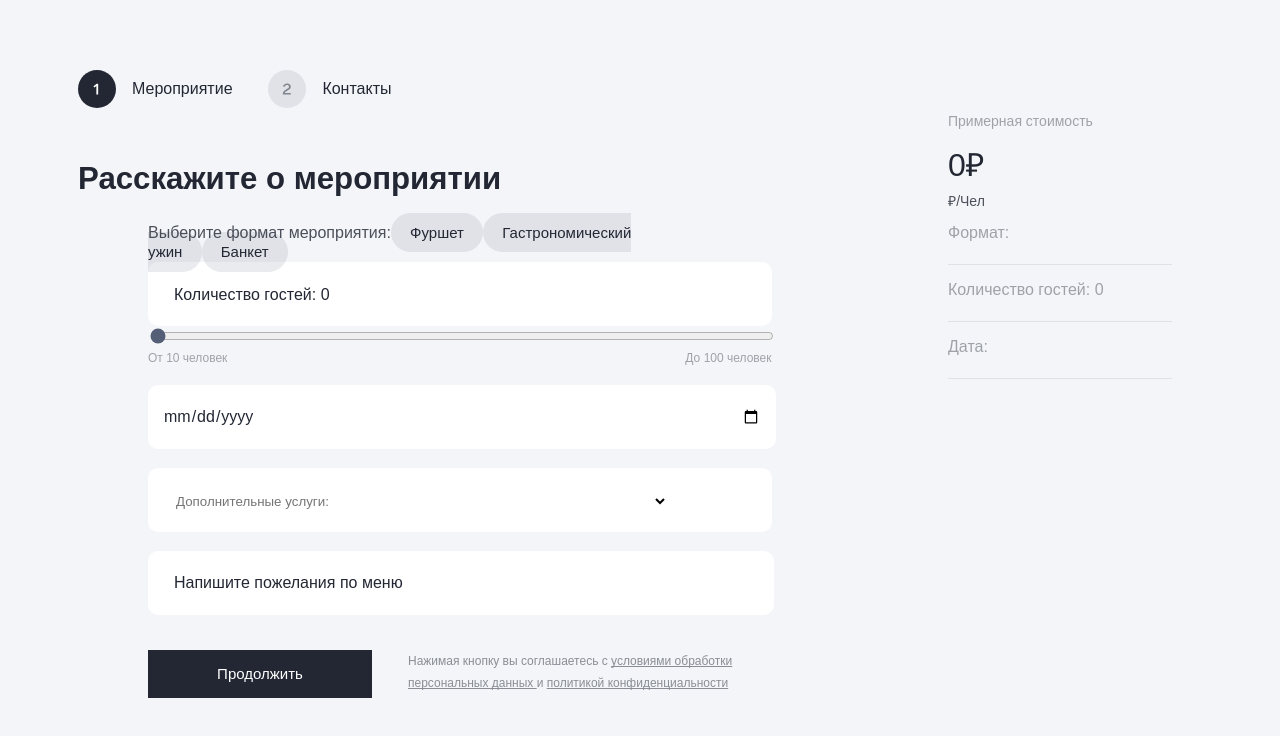
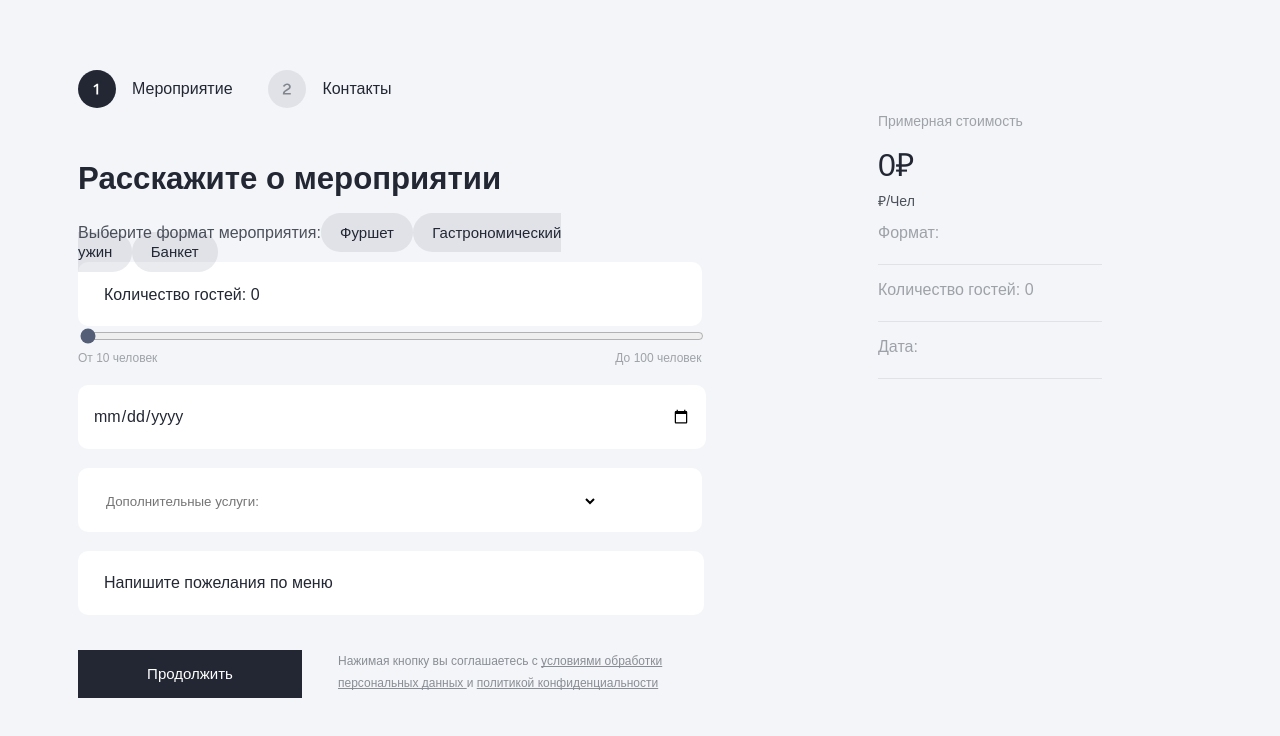
Before and after one commit to VitalikHey/LearnProject, an Angular app: page / in a window 1280 px wide. Shown: the top 736 px of the page. Built offline with nearby package versions, Linux system fonts and the light colour scheme; data requests are answered from the project's data file.

Commit message:
Fix placement form-component

```diff
--- a/src/app/component/event-form/event-form.component.html
+++ b/src/app/component/event-form/event-form.component.html
@@ -1,5 +1,6 @@
 <div class="format-event__component">
   <div class="event-form__component" [formGroup]="eventForm">
+    <div class="radio-buttons-place">
       <span class="format-event__text">Выберите формат мероприятия:</span>
       <ng-container *ngIf="events$ | async as events">
         <ng-container *ngFor="let event of events">
@@ -18,6 +19,7 @@
           >
         </ng-container>
       </ng-container>
+    </div>
     <span *ngIf="eventForm.controls.event.touched && eventForm.controls.event.invalid" class="text-not-valid__form"
       >Обязательное поле</span
     >
--- a/src/app/component/event-form/event-form.component.scss
+++ b/src/app/component/event-form/event-form.component.scss
@@ -2,7 +2,6 @@
   width: 432px;
   height: 75.2px;
   margin-top: 44px;
-  margin-left: 70px;
 }
 
 .format-event__text {
```
Lines whose indentation alone changed are shown as unchanged.
